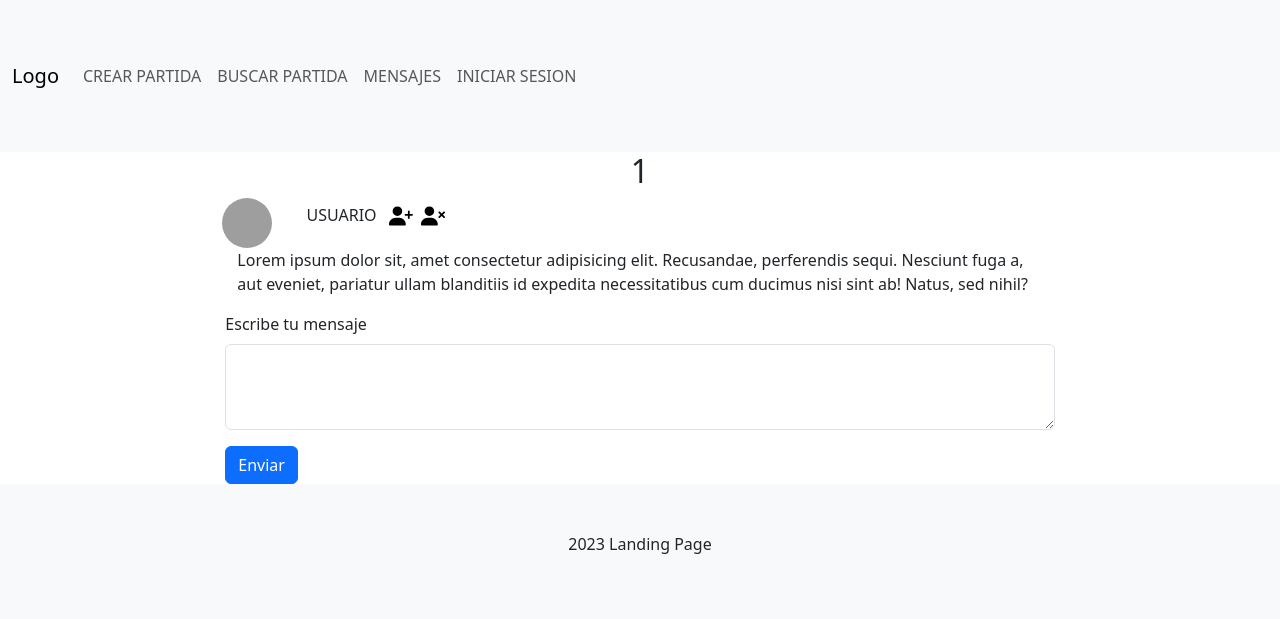
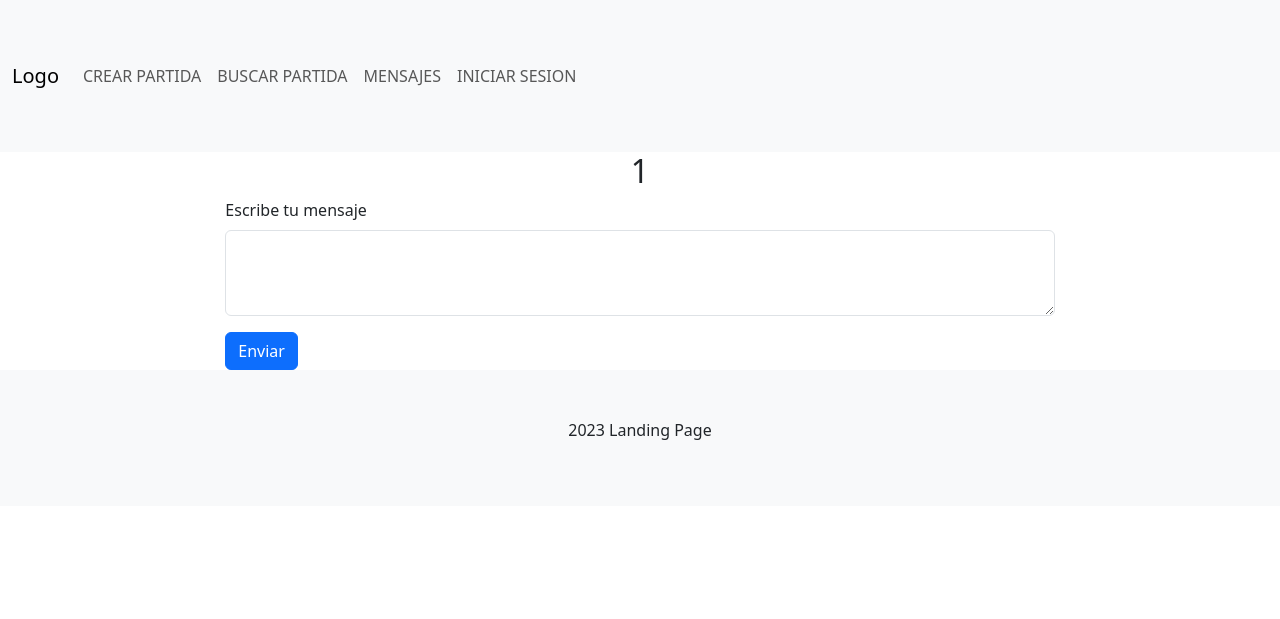
Before and after one commit to danielmartinarnedo/Frikeria, a PHP site: page /vista/foro.php?titulo=1 in a window 1280 px wide. Shown: the top 619 px of the page. Run offline with PHP 8.4, Linux system fonts and the light colour scheme; data that the repository does not hold is empty; grey boxes are pictures that could not be loaded.

Commit message:
foroHecho

```diff
--- a/classes/foroMensaje.php
+++ b/classes/foroMensaje.php
@@ -23,7 +23,7 @@ class foroMensaje
     }
     public function buscarMensajes($id_anuncio)
     {
-        $sentencia = "SELECT idUser, texto FROM foromensaje WHERE idAnuncio = ? AND estado = 1 ORDER BY fecha DESC";
+        $sentencia = "SELECT idUser, texto FROM foromensaje WHERE idAnuncio = ? AND estado = 1 ORDER BY fecha ASC";
         $consulta = $this->db->prepare($sentencia);
         $consulta->bind_param("i", $id_anuncio);
         $consulta->execute();
--- a/controladores/normal.php
+++ b/controladores/normal.php
@@ -164,7 +164,7 @@ function buscarMensajes(){
     $datos = $foro->buscarMensajes($idPartida);
     echo json_encode($datos);
 }
-function crearMensajes(){
+function crearMensajeForo(){
     header('Content-Type: application/json');
     $idPartida = $_POST['id'];
     $texto = $_POST['texto'];
--- a/vista/foro.php
+++ b/vista/foro.php
@@ -4,37 +4,17 @@
     <section id="foro-container" class="row d-flex justify-content-center align-items-center">
         <div class="col-12 col-md-8" id="mensajes-container">
             <div class="container">
-                <div class="row d-flex justify-content-center align-items-center">
-                    <div class="col-1 d-flex justify-content-end align-items-center">
-                        <img class="logoUser" src="https://noticias.atura.mx/api/ckfinder/files/la-imagen-y-su-importancia-para-comunicar-la%20noche-estrellada-vincent-van-gogh(1).jpeg" alt="logo">
-                    </div>
-                    <div class="col-11 d-flex justify-items-center align-items-start">
-                        <p><span class="me-2">USUARIO</span>
-                            <svg class="me-1" xmlns="http://www.w3.org/2000/svg" viewBox="0 0 640 512" style="width: 24px; height: 24px;">
-                                <path d="M96 128a128 128 0 1 1 256 0A128 128 0 1 1 96 128zM0 482.3C0 383.8 79.8 304 178.3 304l91.4 0C368.2 304 448 383.8 448 482.3c0 16.4-13.3 29.7-29.7 29.7L29.7 512C13.3 512 0 498.7 0 482.3zM504 312l0-64-64 0c-13.3 0-24-10.7-24-24s10.7-24 24-24l64 0 0-64c0-13.3 10.7-24 24-24s24 10.7 24 24l0 64 64 0c13.3 0 24 10.7 24 24s-10.7 24-24 24l-64 0 0 64c0 13.3-10.7 24-24 24s-24-10.7-24-24z" />
-                            </svg>
-                            <svg xmlns="http://www.w3.org/2000/svg" viewBox="0 0 640 512" style="width: 24px; height: 24px;">
-                                <path d="M96 128a128 128 0 1 1 256 0A128 128 0 1 1 96 128zM0 482.3C0 383.8 79.8 304 178.3 304l91.4 0C368.2 304 448 383.8 448 482.3c0 16.4-13.3 29.7-29.7 29.7L29.7 512C13.3 512 0 498.7 0 482.3zM471 143c9.4-9.4 24.6-9.4 33.9 0l47 47 47-47c9.4-9.4 24.6-9.4 33.9 0s9.4 24.6 0 33.9l-47 47 47 47c9.4 9.4 9.4 24.6 0 33.9s-24.6 9.4-33.9 0l-47-47-47 47c-9.4 9.4-24.6 9.4-33.9 0s-9.4-24.6 0-33.9l47-47-47-47c-9.4-9.4-9.4-24.6 0-33.9z" />
-                            </svg>
-                        </p>
 
-                    </div>
-                </div>
-                <div class="row">
-                    <div class="col-12">
-                        <p>Lorem ipsum dolor sit, amet consectetur adipisicing elit. Recusandae, perferendis sequi. Nesciunt fuga a, aut eveniet, pariatur ullam blanditiis id expedita necessitatibus cum ducimus nisi sint ab! Natus, sed nihil?</p>
-                    </div>
-                </div>
             </div>
         </div>
     </section>
     <section id="input-foro" class="row d-flex justify-content-center align-items-center">
         <div class="col-12 col-md-8">
             <div class="mb-3">
-                <label for="exampleFormControlTextarea1" class="form-label">Escribe tu mensaje</label>
-                <textarea class="form-control" id="exampleFormControlTextarea1" rows="3"></textarea>
+                <label for="escribirMensaje" class="form-label">Escribe tu mensaje</label>
+                <textarea class="form-control" id="escribirMensaje" rows="3"></textarea>
             </div>
-            <button type="submit" class="btn btn-primary">Enviar</button>
+            <button type="submit" class="btn btn-primary" id="enviar">Enviar</button>
         </div>
     </section>
 </main>
--- a/vista/header.php
+++ b/vista/header.php
@@ -4,7 +4,7 @@
 <head>
     <meta charset="UTF-8">
     <meta name="viewport" content="width=device-width, initial-scale=1.0">
-    <title>Landing Page</title>
+    <title>FRIKERIA</title>
     <link href="https://cdn.jsdelivr.net/npm/bootstrap@5.3.3/dist/css/bootstrap.min.css" rel="stylesheet" integrity="sha384-QWTKZyjpPEjISv5WaRU9OFeRpok6YctnYmDr5pNlyT2bRjXh0JMhjY6hW+ALEwIH" crossorigin="anonymous">
     <link rel="stylesheet" href="../style/style.css">
 </head>
```
Also changed, not shown: src/foro.js (+19 -15 lines).
